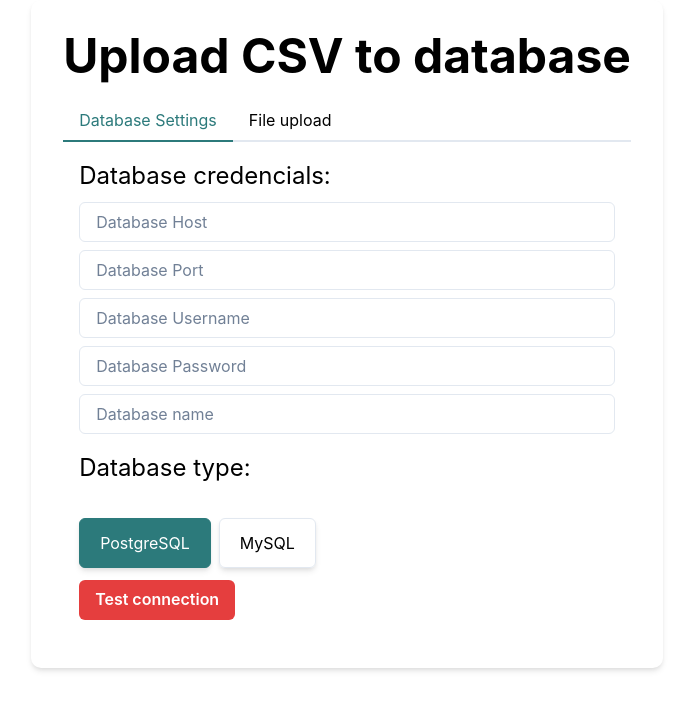
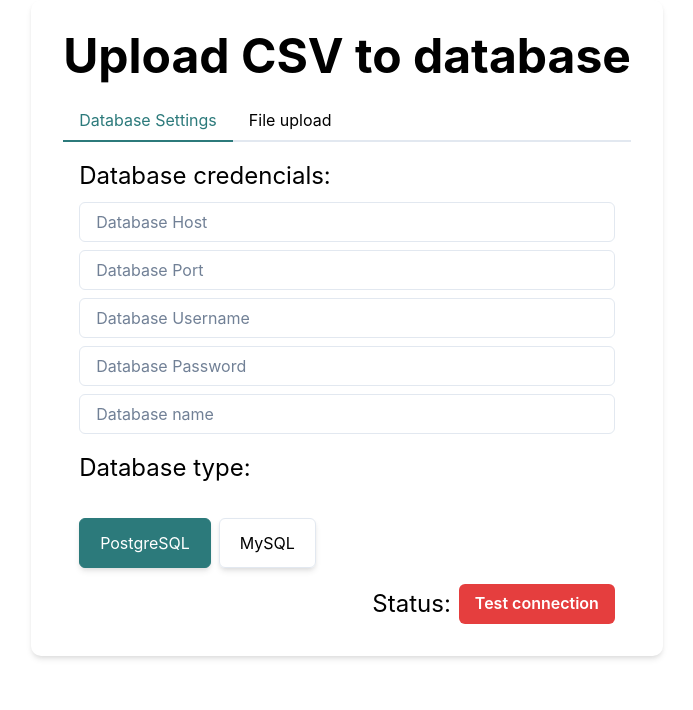
Before and after one commit to jonathan-wanderley/csv-reader, a React (Vite) app in the folder client/: page / in a window 1280 px wide. Shown: the top 710 px of the page, without its empty margins (293-986 px from the left). Built offline with nearby package versions, Linux system fonts and the light colour scheme.

Commit message:
feat(client): adjust test connection elements position

```diff
--- a/client/src/App.tsx
+++ b/client/src/App.tsx
@@ -54,9 +54,9 @@
 
                 </Stack>
 
-                <HStack>
-                  <Button marginTop='3' bgColor='red.500' textColor='#fff' _hover={{ backgroundColor: 'red.300' }} >Test connection</Button>
-                  {/* text */}
+                <HStack float='right' marginTop='4'>
+                  <Text fontSize='2xl' >Status: </Text>
+                  <Button float='right' bgColor='red.500' textColor='#fff' _hover={{ backgroundColor: 'red.300' }} >Test connection</Button>
                 </HStack>
               </TabPanel>
 
```
